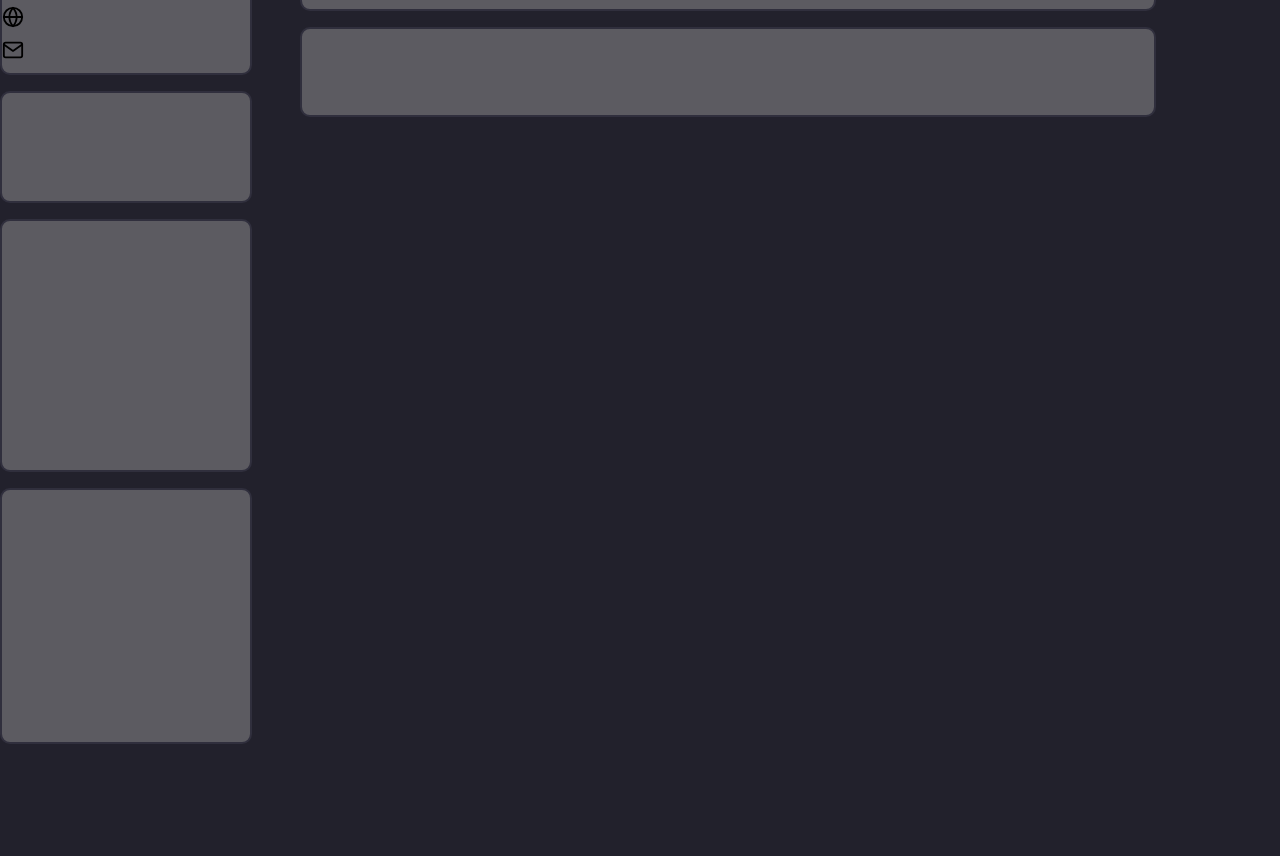
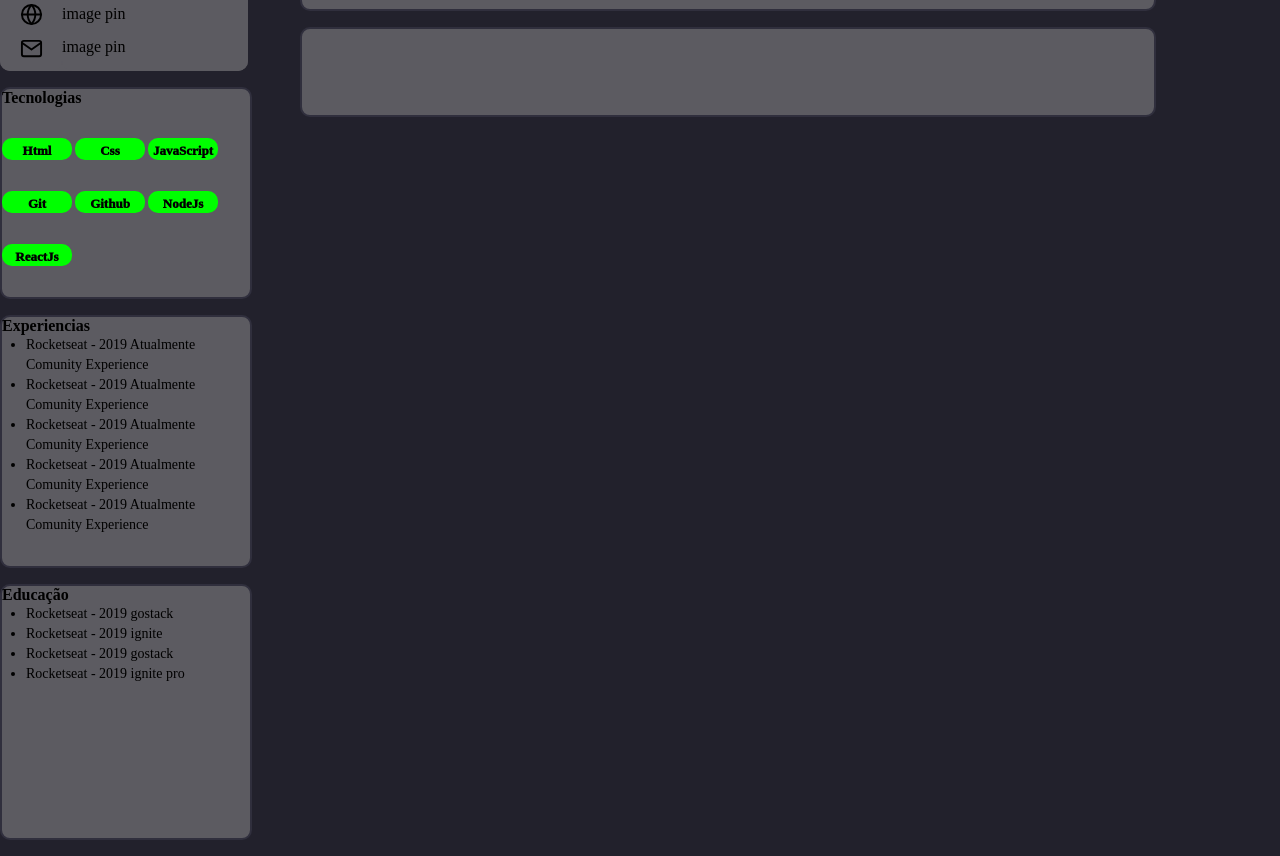
Before and after one commit to raifreire/Portfolio, a plain HTML site: page index.html in a window 1280 px wide. Shown: the part 389-1245 px from the top of the page. Before the commit the page ends 1149 px from the top, so only its background shows below. Drawn offline with Linux system fonts and the light colour scheme.

Commit message:
update5addLists

```diff
--- a/assets/css/style.css
+++ b/assets/css/style.css
@@ -32,37 +32,87 @@ body{
     border: 2.5px solid #00ff00;
     border-radius: 50%;
 }
-#links{
-    border: solid 2px #302f3d;
+.containerLinks{
+    border-radius: 10px;
     width: 248px;
     height: 248px;
     background-color: #5c5b61;
     display: flex;
+}
+#links{
     flex-direction: column;
     justify-content: space-evenly;
-    align-items: flex-start;
+    align-items: center;
+    flex: 1;
+    height: 248px;
+}
+#linkDescryption{
+    flex-direction: column;
+    justify-content: space-evenly;
+    flex: 3;
+    height: 248px;
 }
 #links img{
-    width: 22px;
-    margin: 0;
+    display: flex;
+    width: 23px;
 }
 #technologies{
     border: solid 2px #302f3d;
     width: 248px;
-    height: 108px;
+    height: 208px;
     background-color: #5c5b61;
+    display: flex;
+    flex-wrap: wrap;
+}
+#technologies p{
+    border: solid 5px #00ff00;
+    background: local #00ff00;
+    height: 12px;
+    width: 60px;
+    margin-right: 3px;
+    border-radius: 10px;
+    font-size: 13px;
+    text-align: center;
+    font-weight: 1000;
+}
+#technologies h4{
+    width: 248px;
 }
 #experiences{
     border: solid 2px #302f3d;
     width: 248px;
     height: 249px;
     background-color: #5c5b61;
+    display: flex;
+    flex-direction: column;
+    align-items: center;
+    flex-wrap: wrap;
+}
+#experiences h4{
+    width: 248px;
+}
+#experiences ul li{
+    width: 200px;
+    font-size: 14px;
+    line-height: 20px;
 }
 #education{
     border: solid 2px #302f3d;
     width: 248px;
     height: 252px;
     background-color: #5c5b61;
+    display: flex;
+    flex-direction: column;
+    align-items: center;
+    flex-wrap: wrap;
+}
+#education h4{
+    width: 248px;
+}
+#education ul li{
+    width: 200px;
+    font-size: 14px;
+    line-height: 20px;
 }
   /*Estilização do Main*/
 .containerMain{
--- a/index.html
+++ b/index.html
@@ -16,7 +16,9 @@
                 <h2>Raí Freire</h2>
                 <p>Web Developer</p>
             </div>
-            <div class="container" id="links">
+
+            <div class="container containerLinks">
+                <div class="containerLinks" id="links">
                     <img src="assets/img/map-pin.svg" alt="image pin">
                     <img src="assets/img/briefcase.svg" alt="jobs image">
                     <img src="assets/img/github.svg" alt="github image">
@@ -25,9 +27,48 @@
                     <img src="assets/img/globe.svg" alt="globe image">
                     <img src="assets/img/mail.svg" alt="mail image">
                 </div>
-            <div class="container" id="technologies"></div>
-            <div class="container" id="experiences"></div>
-            <div class="container" id="education"></div>
+                <div class="containerLinks" id="linkDescryption">
+                    <p>image pin</p>
+                    <p>image pin</p>
+                    <p>image pin</p>
+                    <p>image pin</p>
+                    <p>image pin</p>
+                    <p>image pin</p>
+                    <p>image pin</p>
+                </div>
+            </div>
+
+            <div class="container" id="technologies">
+                <h4>Tecnologias</h4>
+                <p>Html</p>
+                <p>Css</p>
+                <p>JavaScript</p>
+                <p>Git</p>
+                <p>Github</p>
+                <p>NodeJs</p>
+                <p>ReactJs</p>
+            </div>
+
+            <div class="container" id="experiences">
+                <h4>Experiencias</h4>
+                    <ul>
+                        <li>Rocketseat - 2019 Atualmente Comunity Experience</li>
+                        <li>Rocketseat - 2019 Atualmente Comunity Experience</li>
+                        <li>Rocketseat - 2019 Atualmente Comunity Experience</li>
+                        <li>Rocketseat - 2019 Atualmente Comunity Experience</li>
+                        <li>Rocketseat - 2019 Atualmente Comunity Experience</li>
+                    </ul>
+            </div>
+
+            <div class="container" id="education">
+                    <h4>Educação</h4>
+                    <ul>
+                        <li>Rocketseat - 2019 gostack</li>
+                        <li>Rocketseat - 2019 ignite</li>
+                        <li>Rocketseat - 2019 gostack</li>
+                        <li>Rocketseat - 2019 ignite pro</li>
+                    </ul>
+            </div>
         </div>
     </aside>
 
```
Lines whose indentation alone changed are shown as unchanged.
